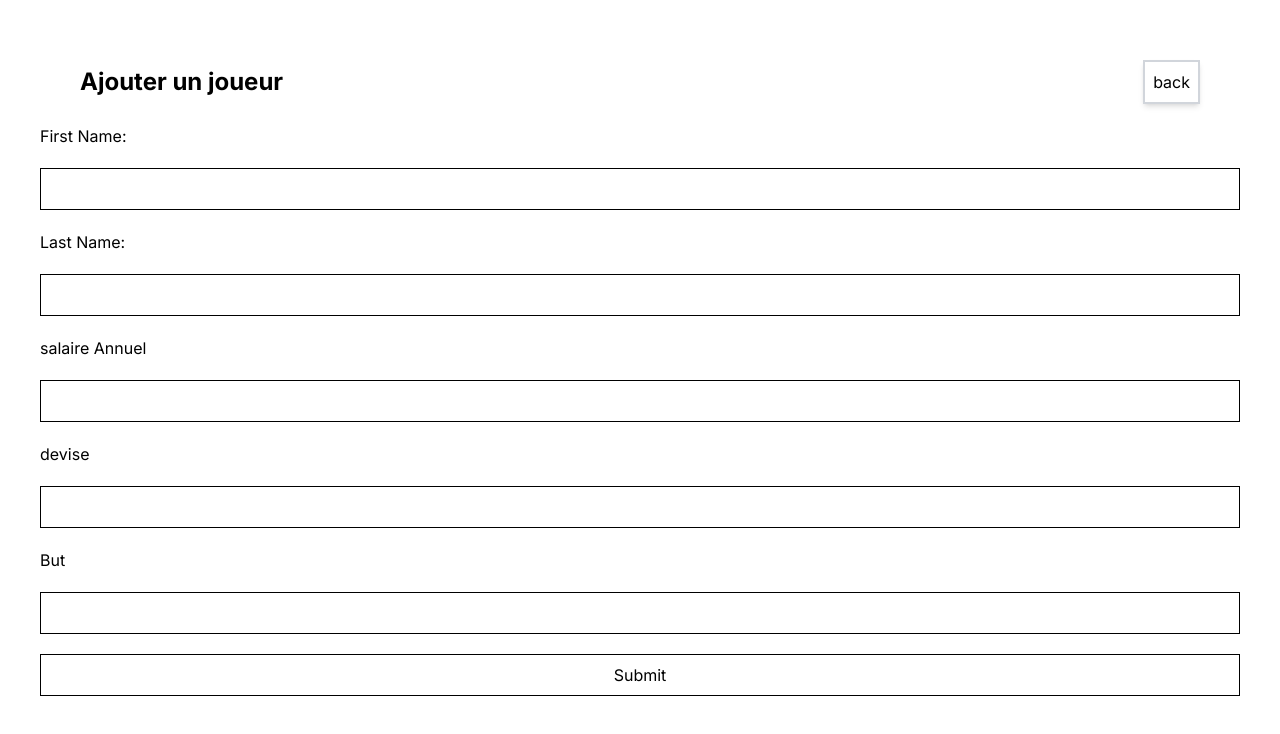
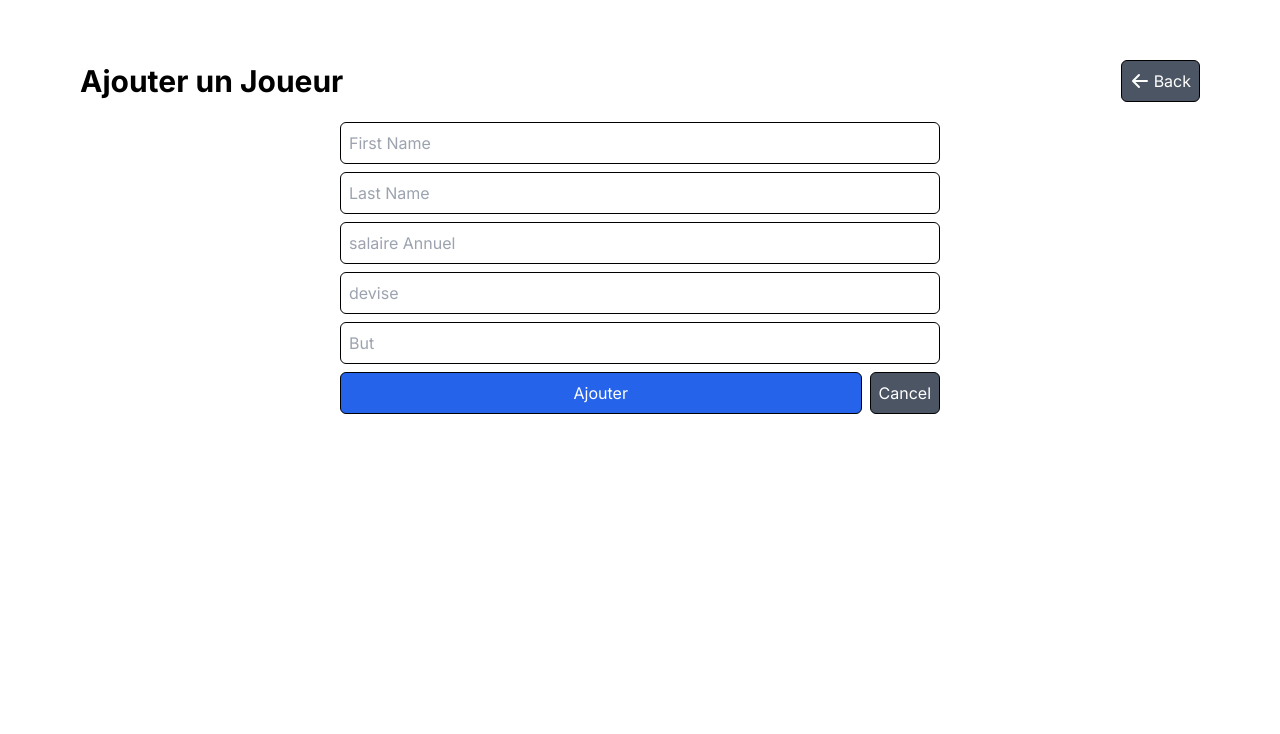
Before and after one commit to Intexted/Fifa2023, a Next.js app: page /new in a window 1280 px wide. Shown: the top 734 px of the page. Built offline with nearby package versions, Linux system fonts and the light colour scheme.

Commit message:
handle delete player

```diff
--- /dev/null
+++ b/app/components/DeleteButton.tsx
@@ -0,0 +1,32 @@
+"use client";
+
+import { deletePlayer } from "@/actions";
+import { useTransition } from "react";
+
+// Define the prop types using TypeScript's interface
+interface DeleteButtonProps {
+  id: number;
+}
+
+const DeleteButton: React.FC<DeleteButtonProps> = ({ id }) => {
+  const [isPending, startTransition] = useTransition();
+  return (
+    <svg
+      onClick={() => startTransition(() => deletePlayer(id))}
+      xmlns="http://www.w3.org/2000/svg"
+      className="h-6 w-6 cursor-pointer font-light text-gray-700"
+      fill="none"
+      viewBox="0 0 24 24"
+      stroke="currentColor"
+      strokeWidth={2}
+    >
+      <path
+        strokeLinecap="round"
+        strokeLinejoin="round"
+        d="M19 7l-.867 12.142A2 2 0 0116.138 21H7.862a2 2 0 01-1.995-1.858L5 7m5 4v6m4-6v6m1-10V4a1 1 0 00-1-1h-4a1 1 0 00-1 1v3M4 7h16"
+      />
+    </svg>
+  );
+};
+
+export default DeleteButton;
--- a/app/components/FormPlayer.tsx
+++ b/app/components/FormPlayer.tsx
@@ -4,19 +4,12 @@ import { redirect } from "next/navigation";
 import { prisma } from "@/db";
 import Link from "next/link";
 
-import submitData from "@/actions";
+import { submitData } from "@/actions";
 
 import { z, ZodType } from "zod";
 import { useForm } from "react-hook-form";
 import { zodResolver } from "@hookform/resolvers/zod";
-
-type FormData = {
-  firstName: string;
-  lastName: string;
-  salary: number;
-  goal: number;
-  devise: string;
-};
+import { FormData } from "@/typings";
 
 function FormPlayer() {
   const schema: ZodType<FormData> = z.object({
@@ -24,7 +17,7 @@ function FormPlayer() {
     lastName: z.string().min(2).max(30),
     salary: z.number(),
     goal: z.number(),
-    devise: z.string(),
+    devise: z.string().min(1),
   });
 
   const {
@@ -34,68 +27,77 @@ function FormPlayer() {
   } = useForm<FormData>({
     resolver: zodResolver(schema),
   });
-  //   const submitData = (data: FormData) => {
-  //     // "use server";
-  //     const firstName = data.firstName;
-  //     prisma.player.create({
-  //       data: {
-  //         firstname: data.firstName,
-  //         lastname: data.lastName,
-  //         salary: data.salary,
-  //         goal: data.goal,
-  //         devise: data.devise,
-  //         pictureURl: "",
-  //       },
-  //     });
-  //     console.log(firstName);
-  //     redirect("/");
-  //     console.log("IT WORKED", data);
-  //   };
 
   return (
     <div>
       {" "}
       <form
-        className="flex flex-col gap-5"
+        className="flex flex-col gap-2 w-[50%] mx-auto"
         action={handleSubmit(submitData) as () => void}
       >
-        <label> First Name:</label>
+        {/* <label> First Name:</label> */}
         <input
-          className="border border-black p-2"
+          className="border border-black rounded-md p-2"
           type="text"
+          placeholder="First Name"
           {...register("firstName")}
         />
-        {errors.firstName && <span> {errors.firstName.message}</span>}
-        <label> Last Name: </label>
+        {errors.firstName && (
+          <span className="text-red-600"> {errors.firstName.message}</span>
+        )}
+        {/* <label> Last Name: </label> */}
         <input
-          className="border border-black p-2"
+          className="border border-black rounded-md p-2"
           type="text"
+          placeholder="Last Name"
           {...register("lastName")}
         />
-        {errors.lastName && <span> {errors.lastName.message}</span>}
-        <label> salaire Annuel </label>
+        {errors.lastName && (
+          <span className="text-red-600"> {errors.lastName.message}</span>
+        )}
+        {/* <label> salaire Annuel </label> */}
         <input
-          className="border border-black p-2"
+          className="border border-black rounded-md p-2"
           type="number"
+          placeholder="salaire Annuel"
           {...register("salary", { valueAsNumber: true })}
         />
-        {errors.salary && <span> {errors.salary.message}</span>}
-        <label> devise </label>
+        {errors.salary && (
+          <span className="text-red-600"> {errors.salary.message}</span>
+        )}
+        {/* <label> devise </label> */}
         <input
-          className="border border-black p-2"
+          className="border border-black rounded-md p-2"
           type="text"
+          placeholder="devise"
           {...register("devise")}
         />
-        {errors.devise && <span> {errors.devise.message}</span>}
-        <label> But </label>
+        {errors.devise && (
+          <span className="text-red-600"> {errors.devise.message}</span>
+        )}
+        {/* <label> But </label> */}
         <input
-          className="border border-black p-2"
+          className="border border-black rounded-md p-2"
           type="number"
+          placeholder="But"
           {...register("goal", { valueAsNumber: true })}
         />
-        {errors.goal && <span> {errors.goal.message}</span>}
-
-        <input className="border border-black p-2" type="submit" />
+        {errors.goal && (
+          <span className="text-red-600"> {errors.goal.message}</span>
+        )}
+        <div className="flex items-center gap-2 w-full">
+          <button
+            className="border border-black rounded-md bg-blue-600 text-white cursor-pointer p-2 flex-1"
+            type="submit"
+          >
+            Ajouter
+          </button>
+          <Link href="..">
+            <button className="border border-black rounded-md bg-gray-600 text-white cursor-pointer p-2">
+              Cancel
+            </button>
+          </Link>
+        </div>
       </form>
     </div>
   );
--- a/app/new/page.tsx
+++ b/app/new/page.tsx
@@ -7,11 +7,23 @@ function App() {
   return (
     <div className="flex flex-col p-10 justify-center">
       <div className="flex items-center justify-between py-5 px-10">
-        <h1 className="font-bold text-2xl">Ajouter un joueur</h1>
+        <h1 className="font-bold text-3xl">Ajouter un Joueur</h1>
         <Link href="/">
-          <h1 className="shadow-md p-2 border-2 cursor-pointer border-gray-300">
-            back
-          </h1>
+          <button className=" flex items-center gap-1 border border-black rounded-md bg-gray-600 text-white cursor-pointer p-2">
+            <svg
+              xmlns="http://www.w3.org/2000/svg"
+              className="h-5 w-5"
+              viewBox="0 0 20 20"
+              fill="currentColor"
+            >
+              <path
+                fillRule="evenodd"
+                d="M9.707 16.707a1 1 0 01-1.414 0l-6-6a1 1 0 010-1.414l6-6a1 1 0 011.414 1.414L5.414 9H17a1 1 0 110 2H5.414l4.293 4.293a1 1 0 010 1.414z"
+                clipRule="evenodd"
+              />
+            </svg>
+            <h3>Back</h3>
+          </button>
         </Link>
       </div>
       <FormPlayer />
--- a/app/page.tsx
+++ b/app/page.tsx
@@ -1,50 +1,85 @@
 import { prisma } from "@/db";
+import formatNumber from "@/utils/formatNumber";
 import Link from "next/link";
-
-function getPlayers() {
-  return prisma.player.findMany();
-}
+import DeleteButton from "./components/DeleteButton";
+import { getPlayers } from "@/actions";
 
 export default async function Home() {
   const players = await getPlayers();
-  console.log(players);
+
   return (
     <main className=" p-15">
       <div className="flex items-center justify-between py-5 px-10">
         <h1 className="font-bold text-2xl">List des joueurs</h1>
         <Link href="/new">
-          <h1 className="shadow-md p-2 border-2 cursor-pointer border-gray-300">
+          <h1 className="shadow-md p-2 border-2 cursor-pointer text-white bg-blue-500 rounded-md">
             + Ajouter un joueur
           </h1>
         </Link>
       </div>
       <hr />
-      <div
-        className="border-2 border-gray-900 w-[65%] mx-auto
-       mt-10 h-[300px] rounded-md p-2 gap-10"
-      >
-        <table className="">
-          <tr className="flex items-center  justify-between gap-5 border-b border-black ">
-            <th className="font-medium text-gray-500">id</th>
-            <th className="font-medium text-gray-500">Nom Complet</th>
-            <th className="font-medium text-gray-500">Salaire Annuel</th>
-            <th className="font-medium text-gray-500">BUT</th>
-            <th className="font-medium text-gray-500">Actions</th>
-          </tr>
-          {players.slice(0, 6).map((player) => (
-            <tr
-              className="flex items-center text-left justify-between gap-10 "
-              key={player.id}
-            >
-              <td className="mb-4">{player.id}</td>
-              <td className="mb-4">
-                {player.firstname + " " + player.lastname}
-              </td>
-              <td className="mb-4">{player.salary + player.devise}</td>
-              <td className="mb-4">{player.goal}</td>
-              <td className="mb-4">actions</td>
+      <div className=" w-[65%] mx-auto mt-10 h-[300px] rounded-md p-2 gap-5">
+        <table className="table-auto w-full">
+          <thead>
+            <tr className="bg-gray-200">
+              <th className=" px-4 py-2 font-medium text-gray-500">id</th>
+              <th className=" px-4 py-2 font-medium text-gray-500">
+                Nom Complet
+              </th>
+              <th className=" px-4 py-2 font-medium text-gray-500">
+                Salaire Annuel
+              </th>
+              <th className=" px-4 py-2 font-medium text-gray-500">BUT</th>
+              <th className=" px-4 py-2 font-medium text-gray-500">Actions</th>
             </tr>
-          ))}
+          </thead>
+          <tbody>
+            {players.map((player) => (
+              <tr key={player.id} className="border-b border-gray-300">
+                <td className="px-4 py-2">{player.id}</td>
+                <td className="px-4 py-2">
+                  {player.firstname + " " + player.lastname}
+                </td>
+                <td className="px-4 py-2">
+                  {formatNumber(player.salary, 0) + " " + player.devise}
+                </td>
+                <td className="px-4 py-2">{player.goal}</td>
+                <td className="px-4 py-2">
+                  <div className="flex items-center gap-2">
+                    <svg
+                      xmlns="http://www.w3.org/2000/svg"
+                      className="h-6 w-6 cursor-pointer text-gray-700"
+                      fill="none"
+                      viewBox="0 0 24 24"
+                      stroke="currentColor"
+                      strokeWidth={2}
+                    >
+                      <path
+                        strokeLinecap="round"
+                        strokeLinejoin="round"
+                        d="M15.232 5.232l3.536 3.536m-2.036-5.036a2.5 2.5 0 113.536 3.536L6.5 21.036H3v-3.572L16.732 3.732z"
+                      />
+                    </svg>
+                    <svg
+                      xmlns="http://www.w3.org/2000/svg"
+                      className="h-6 w-6 cursor-pointer text-gray-700"
+                      fill="none"
+                      viewBox="0 0 24 24"
+                      stroke="currentColor"
+                      strokeWidth={2}
+                    >
+                      <path
+                        strokeLinecap="round"
+                        strokeLinejoin="round"
+                        d="M8 7v8a2 2 0 002 2h6M8 7V5a2 2 0 012-2h4.586a1 1 0 01.707.293l4.414 4.414a1 1 0 01.293.707V15a2 2 0 01-2 2h-2M8 7H6a2 2 0 00-2 2v10a2 2 0 002 2h8a2 2 0 002-2v-2"
+                      />
+                    </svg>
+                    <DeleteButton id={player.id} />
+                  </div>
+                </td>
+              </tr>
+            ))}
+          </tbody>
         </table>
       </div>
     </main>
--- /dev/null
+++ b/utils/formatNumber.tsx
@@ -0,0 +1,17 @@
+export default function formatNumber(num: number, precision = 2) {
+  const map = [
+    { suffix: "T", threshold: 1e12 },
+    { suffix: "B", threshold: 1e9 },
+    { suffix: "M", threshold: 1e6 },
+    { suffix: "K", threshold: 1e3 },
+    { suffix: "", threshold: 1 },
+  ];
+
+  const found = map.find((x) => Math.abs(num) >= x.threshold);
+  if (found) {
+    const formatted = (num / found.threshold).toFixed(precision) + found.suffix;
+    return formatted;
+  }
+
+  return num;
+}
```
Also changed, not shown: actions.ts (+15 -28 lines), typings.d.ts (added, +7 -0 lines).
